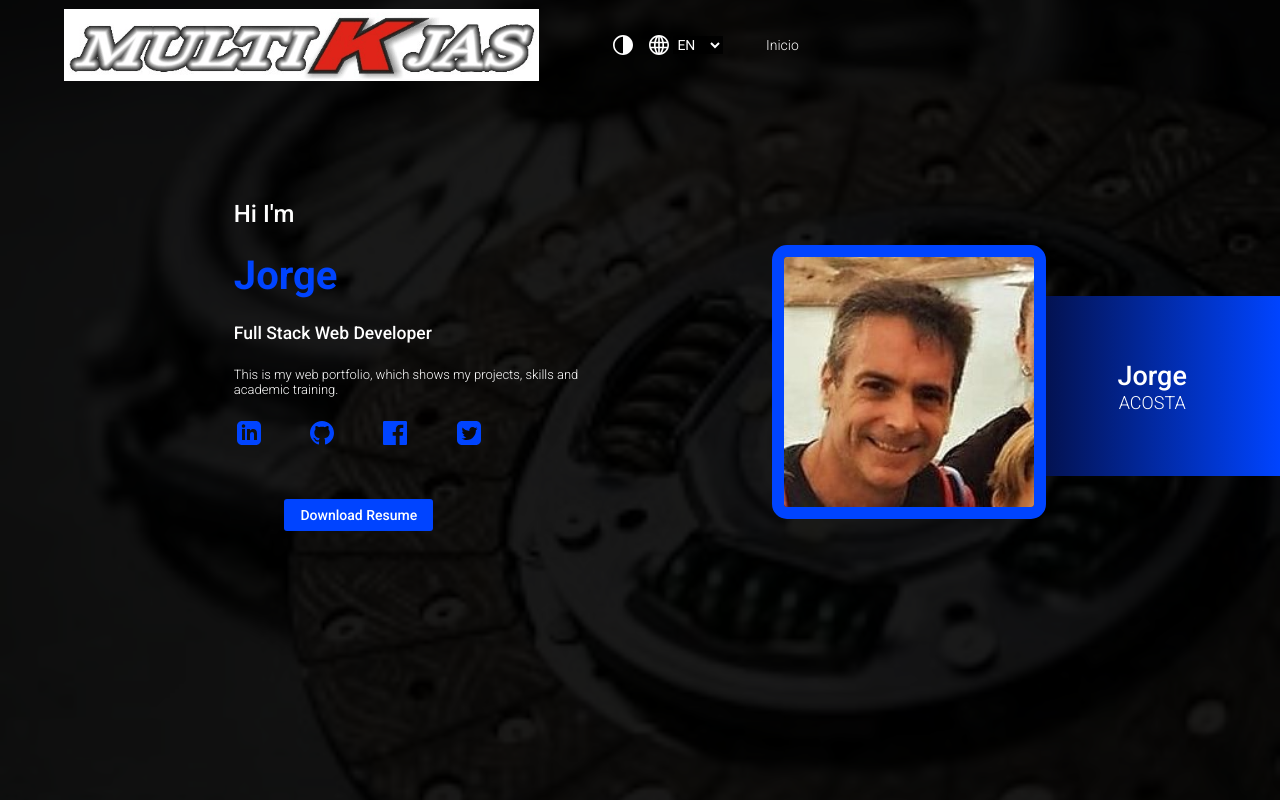
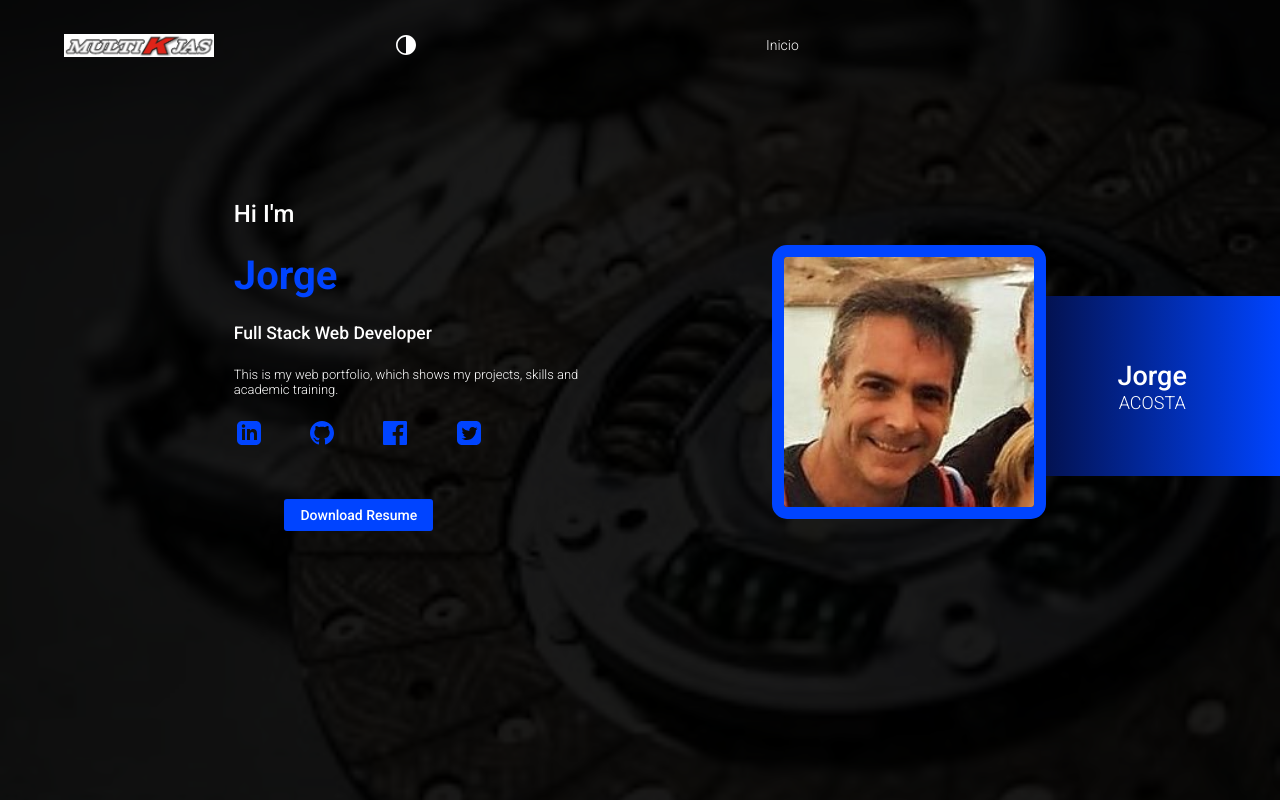
Before and after one commit to jorgeacosta02/Multikajas-frontend, a React (Vite) app: page / in a window 1280 px wide. Built offline with nearby package versions, Linux system fonts and the light colour scheme.

Commit message:
navBar styles

```diff
--- a/src/components/navBarLogoComp/_NavBarLogoComp.module.scss
+++ b/src/components/navBarLogoComp/_NavBarLogoComp.module.scss
@@ -1,14 +1,15 @@
 @use "../../styles/globals" as g;
 
 .container {
+    max-width: 150px;
+    // background-color: green;
     @include g.create-flexbox(row,flex-start);
     height: 100%;
     .logo {
 
         // font-size: max(#{14px}, #{4vw});
         // color: g.$main-color;
-        max-width: 90%;
-        max-height: 90%;
+        width: 100%;
         overflow: hidden; /* Evita que el texto se muestre antes de la animación */
         white-space: nowrap; /* Evita que el texto se divida en varias líneas */
         // border-right: 8px solid orange; /* Simula el cursor de escritura */
--- a/src/components/navBarMenuComp/_NavBarMenuComp.module.scss
+++ b/src/components/navBarMenuComp/_NavBarMenuComp.module.scss
@@ -1,6 +1,7 @@
 @use "../../styles/globals" as g;
 
 .container{
+    // background-color: grey;
     @include g.create-flexbox(column, center);
     .menu{
         box-sizing: border-box;
--- a/src/components/navBarOptionsComp/NavBarOptionsComp.tsx
+++ b/src/components/navBarOptionsComp/NavBarOptionsComp.tsx
@@ -1,9 +1,7 @@
 import styles from './_NavBarOptionsComp.module.scss';
 import { useDispatch, useSelector } from 'react-redux';
 import { selectMoonState, toggleMoon } from '../../redux/slices/moonSlice';
-import { selectLangState, setLang } from '../../redux/slices/langSlice';
-import { setInLocalStorage, getFromLocalStorage } from '../localStorageComp/LocalStorageComp';
-import { useEffect } from 'react';
+import { setInLocalStorage } from '../localStorageComp/LocalStorageComp';
 
 
 const NavBarOptionsComp = () => {
@@ -17,31 +15,9 @@ const NavBarOptionsComp = () => {
     return dispatch(toggleMoon())
   }
 
-  const langState = useSelector(selectLangState).lang
-  console.log(langState.lang)
-
-  const langHandler = (e: any) => {
-    const selectedLang = e.target.value;
-    setInLocalStorage('lang', selectedLang)
-    return dispatch(setLang(selectedLang))
-  }
-
-  useEffect(() => {
-    const langFromLocalStorage = getFromLocalStorage('lang');
-    if (langFromLocalStorage) {
-      dispatch(setLang(langFromLocalStorage));
-    }
-  }, [dispatch]);
-
-  console.log('langState: ', langState)
-
   const containerColor = `${styles.container} ${moonState ? styles.containerWhite : ''}`
 
   const svgColor = `${styles.svg} ${moonState ? styles.svgWhite : ''}`
-
-  const optionColor = `${styles.option} ${moonState ? styles.optionWhite :''}`
-
-  const langSelectColor = `${styles.langSelect} ${moonState ? styles.langSelectWhite :''}`
 
   return (
     <div className={containerColor}>
@@ -57,34 +33,6 @@ const NavBarOptionsComp = () => {
           <path d="M0 12c0 6.627 5.373 12 12 12s12-5.373 12-12-5.373-12-12-12-12 5.373-12 12zm2 0c0-5.514 4.486-10 10-10v20c-5.514 0-10-4.486-10-10z"/>
         </svg>
       </div>
-      <div className={styles.optionContainer}>
-        <svg
-          xmlns="http://www.w3.org/2000/svg"
-          width="20"
-          height="20"
-          viewBox="0 0 24 24"
-          className={svgColor}
-        >
-          <path d="M12 0c-6.627 0-12 5.373-12 12s5.373 12 12 12 12-5.373 12-12-5.373-12-12-12zm10 12c0 .685-.07 1.354-.202 2h-3.853c.121-1.283.129-2.621 0-4h3.853c.132.646.202 1.315.202 2zm-.841-4h-3.5c-.383-1.96-1.052-3.751-1.948-5.278 2.435.977 4.397 2.882 5.448 5.278zm-5.554 0h-2.605v-5.658c1.215 1.46 2.117 3.41 2.605 5.658zm-4.605-5.658v5.658h-2.605c.488-2.248 1.39-4.198 2.605-5.658zm0 7.658v4h-2.93c-.146-1.421-.146-2.577 0-4h2.93zm0 6v5.658c-1.215-1.46-2.117-3.41-2.605-5.658h2.605zm2 5.658v-5.658h2.605c-.488 2.248-1.39 4.198-2.605 5.658zm0-7.658v-4h2.93c.146 1.421.146 2.577 0 4h-2.93zm-4.711-11.278c-.896 1.527-1.565 3.318-1.948 5.278h-3.5c1.051-2.396 3.013-4.301 5.448-5.278zm-6.087 7.278h3.853c-.121 1.283-.129 2.621 0 4h-3.853c-.132-.646-.202-1.315-.202-2s.07-1.354.202-2zm.639 6h3.5c.383 1.96 1.052 3.751 1.948 5.278-2.435-.977-4.397-2.882-5.448-5.278zm12.87 5.278c.896-1.527 1.565-3.318 1.948-5.278h3.5c-1.051 2.396-3.013 4.301-5.448 5.278z"/>
-        </svg>
-        <select
-            className={langSelectColor}
-            value={langState}
-            onChange={langHandler}
-            onClick={langHandler}
-        >
-            <option className={optionColor}
-              value="en"
-            >
-              EN
-            </option>
-            <option className={optionColor}
-              value="es"
-            >
-              ES
-            </option>
-        </select>
-      </div>
     </div>
   );
 }
--- a/src/components/navBarOptionsComp/_NavBarOptionsComp.module.scss
+++ b/src/components/navBarOptionsComp/_NavBarOptionsComp.module.scss
@@ -2,9 +2,9 @@
 
 .container{
     width: 40%;
-    max-width: 110px;
-    min-width: 93px;
-    @include g.create-flexbox(row, space-between);
+    max-width: 50px;
+    min-width: 40px;
+    @include g.create-flexbox(row, center);
     color: g.$white-color;
     background-color: inherit;
     // background-color: green;
--- a/src/layouts/navBarLayout/_NavBarLayout.module.scss
+++ b/src/layouts/navBarLayout/_NavBarLayout.module.scss
@@ -13,6 +13,7 @@
     margin: 0;
     @include g.create-flexbox(row, space-between);
     z-index: 1000;
+    // background-color: blue;
     @include g.display-large{
         width: 100%;
         height: g.$desk-NavBar-height;
```
